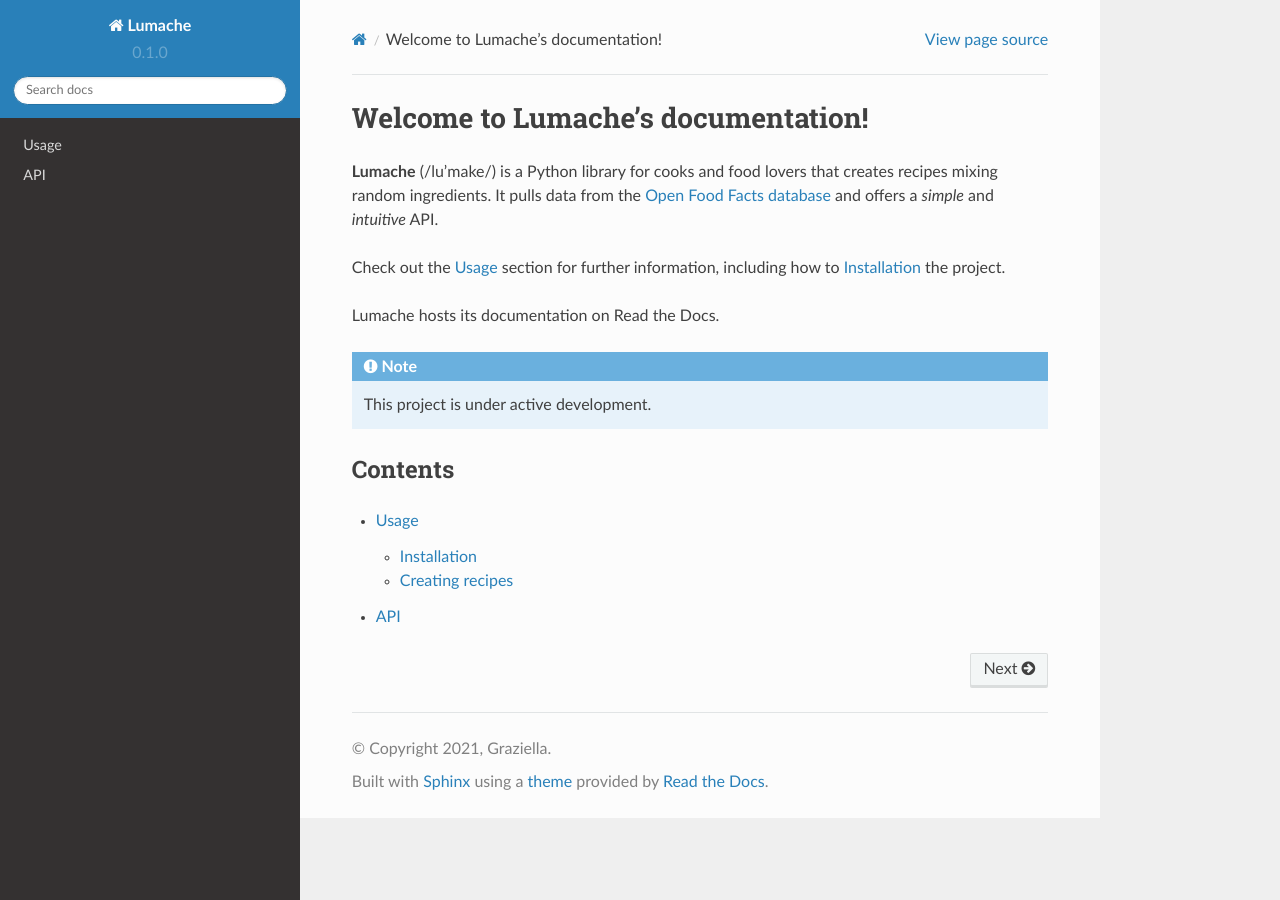
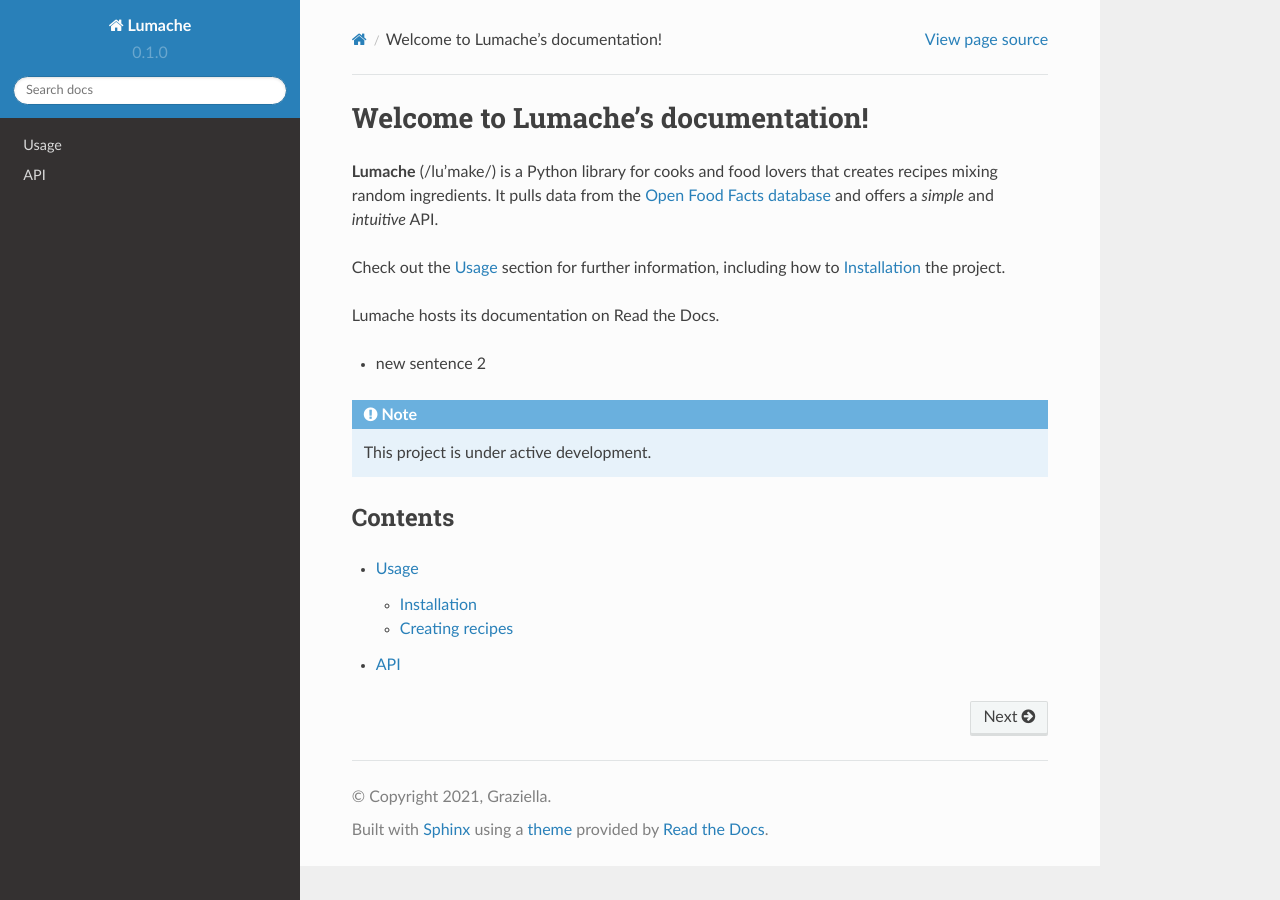
Before and after one commit to fkogel/rtd-tutorial, a Sphinx documentation site: the page built from docs/source/index.rst, in a window 1280 px wide. Built offline with Sphinx 7.4.7 and the Read the Docs theme 2.0.0, drawn with Linux system fonts in a browser that asks for light colours.

Commit message:
add sentence 2 in index.rst

```diff
--- a/docs/source/index.rst
+++ b/docs/source/index.rst
@@ -11,6 +11,8 @@ how to :ref:`installation` the project.
 
 Lumache hosts its documentation on Read the Docs.
 
+- new sentence 2
+
 .. note::
 
    This project is under active development.
```
